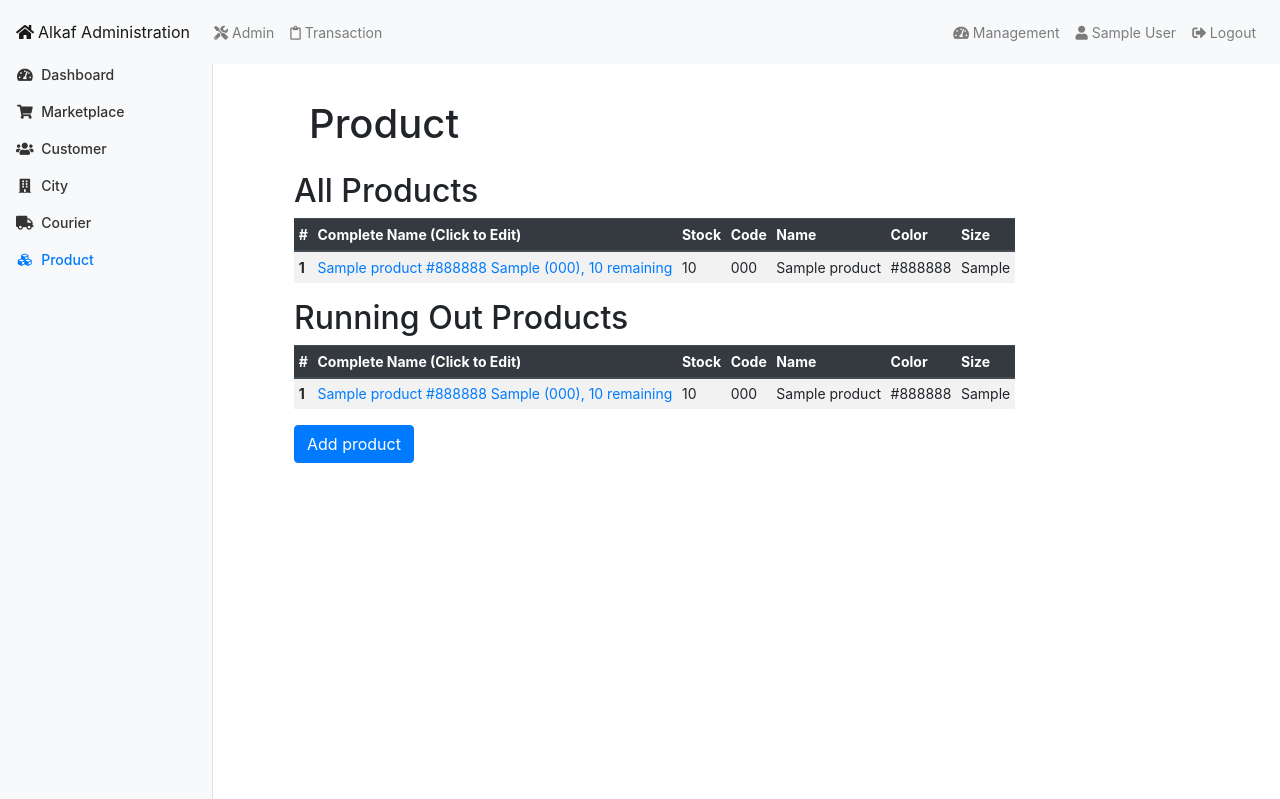
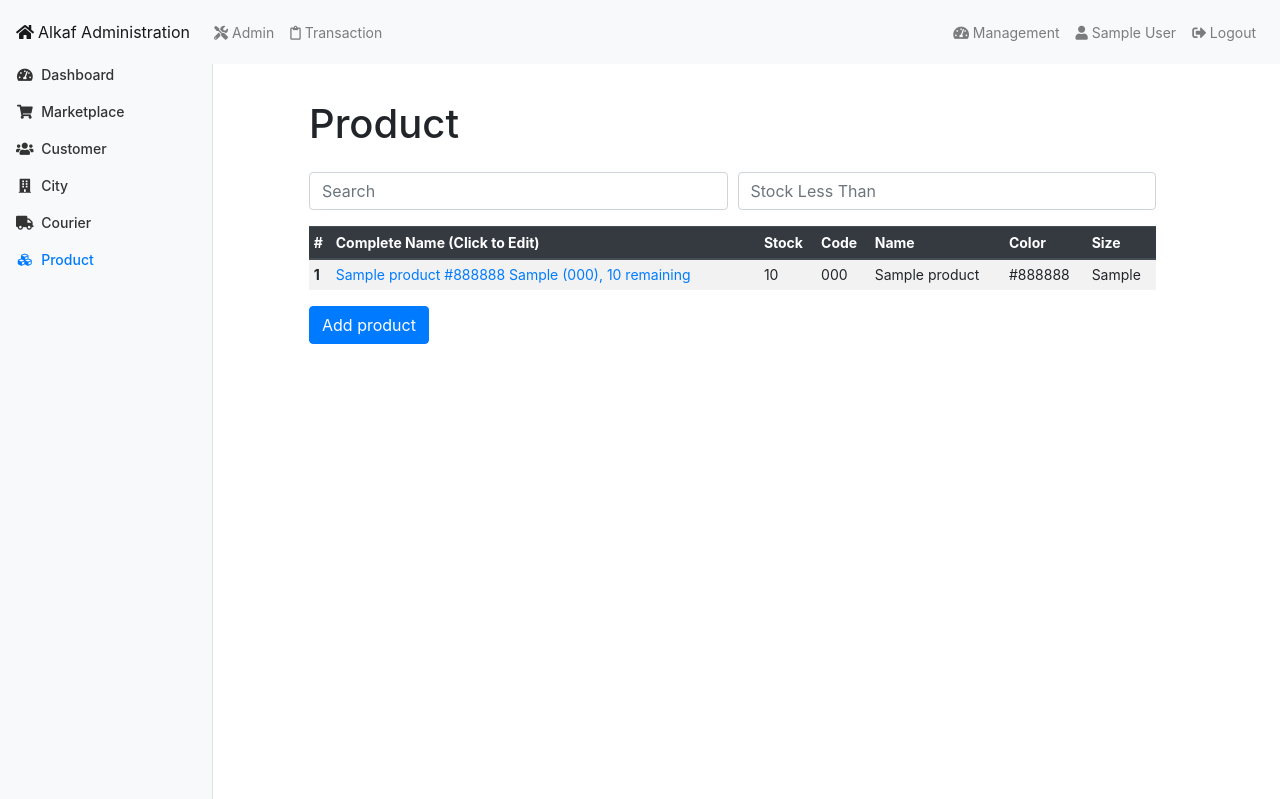
Before and after one commit to FerdiantJoshua/alkafgrosir-administration, a Django app: page /management/product/ in a window 1280 px wide. Shown: the top 799 px of the page. Run offline with Django 3.2, Linux system fonts and the light colour scheme; a user stored in the database is signed in; tables that the repository leaves empty hold one stand-in row (values such as "Sample post"); parts of the project's set-up code (start-up, migrations or seed data) failed here and were passed over; some libraries are stand-ins or nearby versions.

Commit message:
Add feature client-side-search in product_list page

```diff
--- /dev/null
+++ b/management/static/js/management/product_list.js
@@ -0,0 +1,32 @@
+function isTableRowMatched(tableRow, queryProduct, queryNStock) {
+  if (queryNStock === '') {
+    queryNStock = Infinity
+  } else {
+    queryNStock = parseInt(queryNStock)
+  };
+
+  let isProductMatch = tableRow[0].querySelector('.col-complete-name').innerText.split(',')[0].toLowerCase().indexOf(queryProduct) > -1
+  let isNStockMatch = parseInt(tableRow[0].querySelector('.col-stock').innerText) < queryNStock
+  return isProductMatch && isNStockMatch
+}
+
+$(document).ready(function() {
+  let queryProduct = ''
+  let queryNStock = ''
+  $('#search-product').val(queryProduct)
+  $('#stock-less-than').val(queryNStock)
+
+  $('#search-product').on('keyup', function() {
+    queryProduct = $(this).val().toLowerCase();
+    $('#table-product-body tr').filter(function() {
+      $(this).toggle(isTableRowMatched($(this), queryProduct, queryNStock))
+    });
+  });
+
+  $('#stock-less-than').on('keyup', function() {
+    queryNStock = $(this).val()
+    $('#table-product-body tr').filter(function() {
+      $(this).toggle(isTableRowMatched($(this), queryProduct, queryNStock))
+    });
+  });
+})
--- a/management/templates/management/product_list.html
+++ b/management/templates/management/product_list.html
@@ -1,12 +1,21 @@
 {% extends 'management/base.html' %}
+{% load static %}
 {% load base_extras %}
 {% block title %} Product {% endblock %}
 {% block management_content %}
 <div class="container">
   <h1>Product</h1>
   <div class="row pt-3">
+    <div class="col">
 
-    <h2>All Products</h2>
+      <div class="form-row mb-3">
+        <div class="col-sm-6">
+          <input id="search-product" class="form-control" type="text" placeholder="Search">
+        </div>
+        <div class="col-sm-6">
+          <input id="stock-less-than" class="form-control" type="number" placeholder="Stock Less Than">
+        </div>
+      </div>
       <div class="row">
         <div class="col">
           <div class="table-responsive-xl">
@@ -22,7 +31,7 @@
                   <th class="col-size" scope="col">Size</th>
                 </tr>
               </thead>
-            <tbody>
+              <tbody id="table-product-body">
                 {% for product in products %}
                 <tr>
                   <th class="col-number">{{ forloop.counter }}</th>
@@ -43,48 +52,18 @@
         </div>
       </div>
 
-    <h2>Running Out Products</h2>
       <div class="row">
         <div class="col">
-        <div class="table-responsive-xl">
-          <table class="table table-striped table-sm">
-            <thead class="thead-dark">
-              <tr>
-                <th class="col-number" scope="col">#</th>
-                <th class="col-complete-name" scope="col">Complete Name (Click to Edit)</th>
-                <th class="col-stock" scope="col">Stock</th>
-                <th class="col-code" scope="col">Code</th>
-                <th class="col-name" scope="col">Name</th>
-                <th class="col-color" scope="col">Color</th>
-                <th class="col-size" scope="col">Size</th>
-              </tr>
-            </thead>
-            <tbody>
-              {% for product in running_outs %}
-              <tr>
-                <th class="col-number">{{ forloop.counter }}</th>
-                <td class="col-complete-name"><a href="{{ product.get_absolute_url }}">{{ product }}</a></td>
-                <td class="col-stock">{{ product.stock }}</td>
-                <td class="col-code">{{ product.code }}</td>
-                <td class="col-name">{{ product.name }}</td>
-                <td class="col-color">{{ product.color }}</td>
-                <td class="col-size">{{ product.size }}</td>
-              </tr>
-              {% endfor %}
-            </tbody>
-          </table>
-          {% if not running_outs %}
-            <p>No recorded running out products.</p>
-          {% endif %}
-        </div>
-      </div>
-    </div>
-
-  </div>
-  <div class="row">
           <a class="btn btn-primary" href="{% url 'management:create_product' %}">
             Add product
           </a>
         </div>
       </div>
+
+    </div>
+  </div>
+</div>
 {% endblock %}
+{% block scripts %}
+<script src="{% static 'js/management/product_list.js' %}"></script>
+{% endblock %}
--- a/management/views.py
+++ b/management/views.py
@@ -178,11 +178,6 @@ class ProductListView(LoginRequiredMixin, generic.ListView):
     template_name = 'management/product_list.html'
     context_object_name = 'products'
 
-    def get_context_data(self, *, object_list=None, **kwargs):
-        context = super().get_context_data(object_list=object_list, **kwargs)
-        context['running_outs'] = Product.objects.filter(stock__lte=12)
-        return context
-
 
 class ProductEditView(LoginRequiredMixin, generic.FormView, generic.DetailView):
     model = Product
```
Lines whose indentation alone changed are shown as unchanged.
